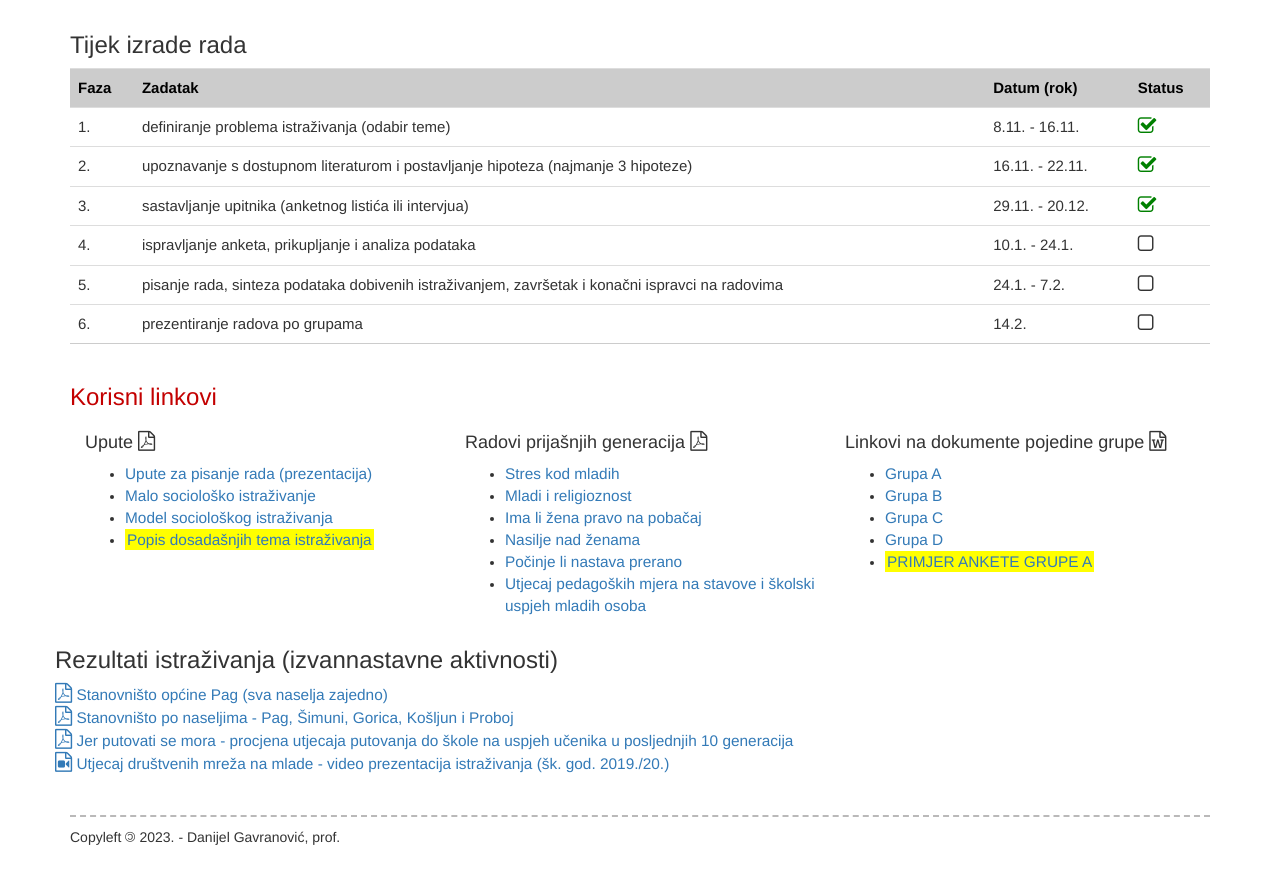
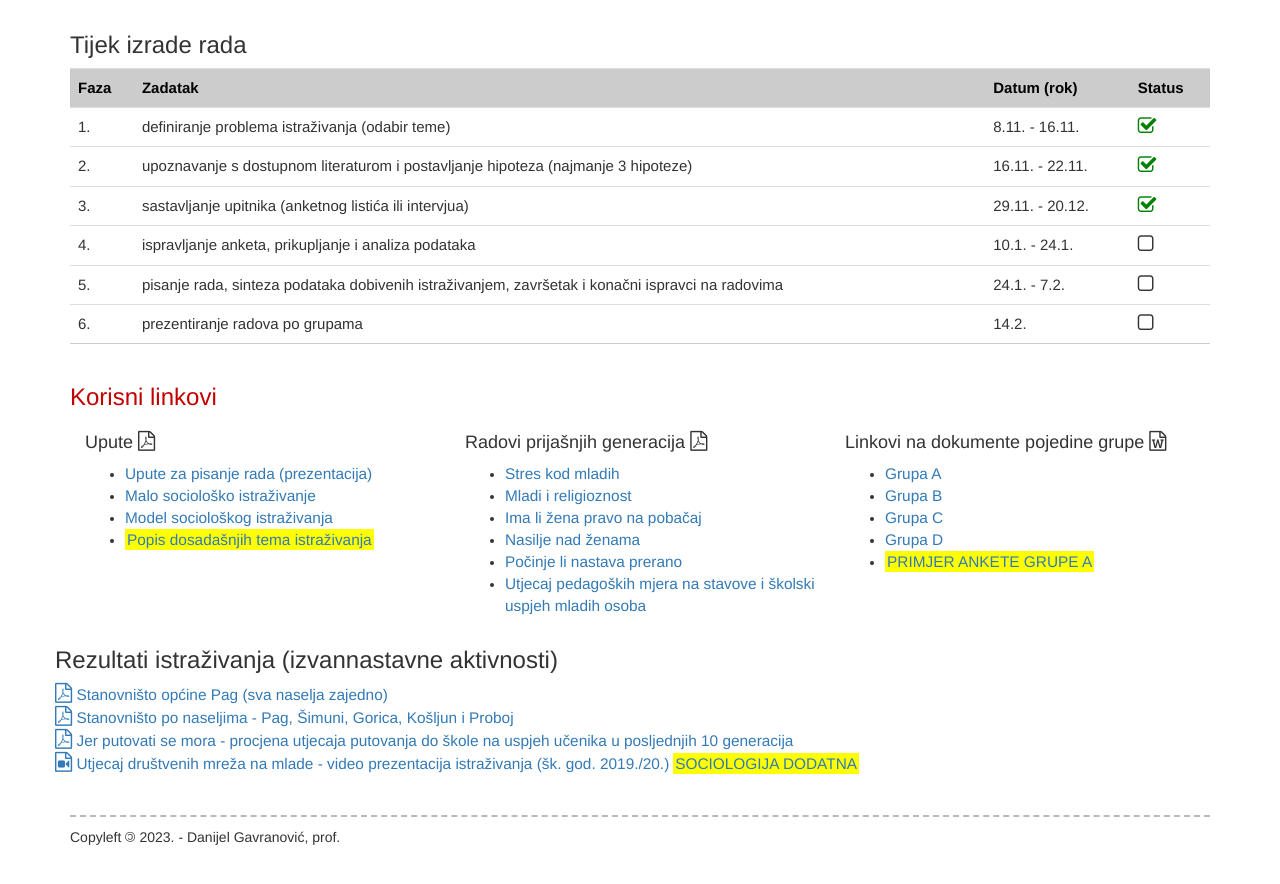
Before and after one commit to srednja-skola/sociologija, a plain HTML site: page istrazivanje.html in a window 1280 px wide. Shown: the part 58-942 px from the top of the page. Drawn offline with nearby package versions, Linux system fonts and the light colour scheme.

Commit message:
Update istrazivanje.html

```diff
--- a/istrazivanje.html
+++ b/istrazivanje.html
@@ -153,6 +153,7 @@
                 <a href="data/istrazivanje/statistika_po_naseljima.pdf"><i class="fa fa-file-pdf-o"></i> Stanovništo po naseljima - Pag, Šimuni, Gorica, Košljun i Proboj </a><br>
                 <a href="data/istrazivanje/jer_putovati_se_mora.pdf"><i class="fa fa-file-pdf-o"></i> Jer putovati se mora - procjena utjecaja putovanja do škole na uspjeh učenika u posljednjih 10 generacija</a><br>
                 <a href="https://youtu.be/Q36LCFHIcIQ"><i class="fa fa-file-video-o"></i > Utjecaj društvenih mreža na mlade - video prezentacija istraživanja (šk. god. 2019./20.)</a>
+                <a class="marker" href="https://srednja-skola.github.io/dodatna-nastava.html">SOCIOLOGIJA DODATNA</a>
             </div>
         </div>
 
```
